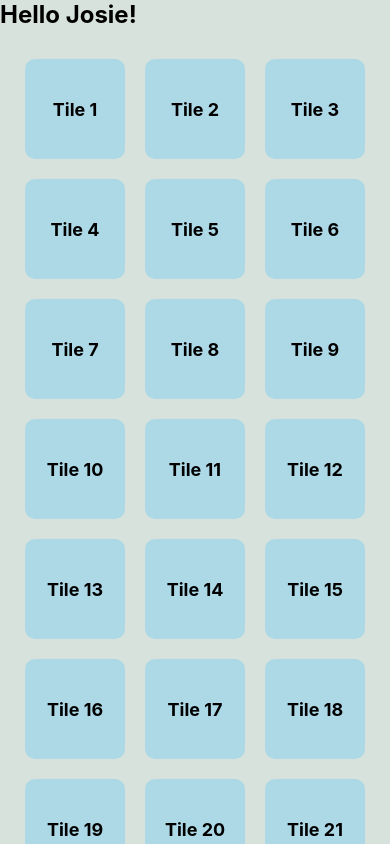
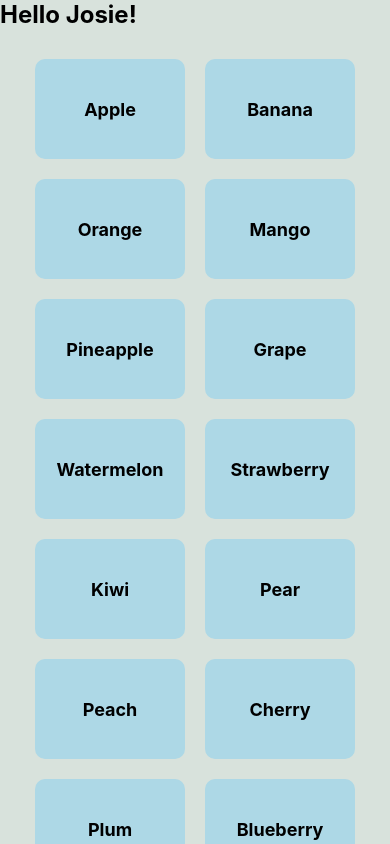
Before and after one commit to vinrei/fodmap, a React Native app: screen / in a window 390 px wide. Built offline with nearby package versions, Linux system fonts and the light colour scheme.

Commit message:
using real fruit names

```diff
--- a/App.js
+++ b/App.js
@@ -1,6 +1,8 @@
 import { StyleSheet, Text, View, ScrollView, SafeAreaView, Platform, StatusBar } from 'react-native';
 import * as SplashScreen from 'expo-splash-screen';
 import { useEffect } from 'react';
+
+import {fruits}  from './Fruit'
 
 // Prevent native splash screen from autohiding before App component declaration
 SplashScreen.preventAutoHideAsync()
@@ -12,7 +14,7 @@ SplashScreen.preventAutoHideAsync()
 
 // const foods = []
 
-const foods = Array.from({ length: 30 }, (_, index) => index + 1);
+// const foods = Array.from({ length: 30 }, (_, index) => index + 1);
 
 // const items = [];
 // for (let i = 1; i <= 30; i++) {
@@ -21,8 +23,8 @@ const foods = Array.from({ length: 30 }, (_, index) => index + 1);
 
 const FodmapTile = (props) => {
   return (
-    <View style={styles.tile} key={props.number}>
-      <Text style={styles.tileText}>Tile {props.number}</Text>
+    <View style={styles.tile}>
+      <Text style={styles.tileText}>{props.name}</Text>
     </View>
   )
 }
@@ -39,38 +41,7 @@ export default function App() {
       <ScrollView>
         <Text style={styles.heading}>Hello Josie!</Text>
         <View style={styles.elementsContainer} >
-          {foods.map((num) => (<FodmapTile number={num} key={num}/>))}
-          {/* <FodmapTile number={3} /> */}
-          {/* <View style={styles.tile}>
-            <Text style={styles.tileText}>Tile 1</Text>
-          </View>
-          <View style={styles.tile}>
-            <Text style={styles.tileText}>Tile 2</Text>
-          </View>
-          <View style={styles.tile}>
-            <Text style={styles.tileText}>Tile 3</Text>
-          </View>
-          <View style={styles.tile}>
-            <Text style={styles.tileText}>Tile 4</Text>
-          </View>
-          <View style={styles.tile}>
-            <Text style={styles.tileText}>Tile 5</Text>
-          </View>
-          <View style={styles.tile}>
-            <Text style={styles.tileText}>Tile 6</Text>
-          </View>
-          <View style={styles.tile}>
-            <Text style={styles.tileText}>Tile 7</Text>
-          </View>
-          <View style={styles.tile}>
-            <Text style={styles.tileText}>Tile 8</Text>
-          </View>
-          <View style={styles.tile}>
-            <Text style={styles.tileText}>Tile 9</Text>
-          </View>
-          <View style={styles.tile}>
-            <Text style={styles.tileText}>Tile 10</Text>
-          </View> */}
+          {fruits.map((fruit) => (<FodmapTile name={fruit.name} number={fruit.key} key={fruit.key}/>))}
       </View>
       </ScrollView>
     </SafeAreaView>
@@ -107,7 +78,7 @@ const styles = StyleSheet.create({
     alignItems: 'center',
   },
   tile: {
-    width: 100,
+    width: 150,
     height: 100,
     backgroundColor: 'lightblue',
     borderRadius: 10,
--- /dev/null
+++ b/Fruit.js
@@ -0,0 +1,27 @@
+export const fruits = [
+    { name: "Apple", key: 1 },
+    { name: "Banana", key: 2 },
+    { name: "Orange", key: 3 },
+    { name: "Mango", key: 4 },
+    { name: "Pineapple", key: 5 },
+    { name: "Grape", key: 6 },
+    { name: "Watermelon", key: 7 },
+    { name: "Strawberry", key: 8 },
+    { name: "Kiwi", key: 9 },
+    { name: "Pear", key: 10 },
+    { name: "Peach", key: 11 },
+    { name: "Cherry", key: 12 },
+    { name: "Plum", key: 13 },
+    { name: "Blueberry", key: 14 },
+    { name: "Raspberry", key: 15 },
+    { name: "Lemon", key: 16 },
+    { name: "Lime", key: 17 },
+    { name: "Grapefruit", key: 18 },
+    { name: "Papaya", key: 19 },
+    { name: "Coconut", key: 20 },
+    { name: "Avocado", key: 21 },
+    { name: "Fig", key: 22 },
+    { name: "Apricot", key: 23 },
+    { name: "Guava", key: 24 },
+    { name: "Pomegranate", key: 25 }
+  ];
```
Also changed, not shown: SplashScreen.js (deleted).
